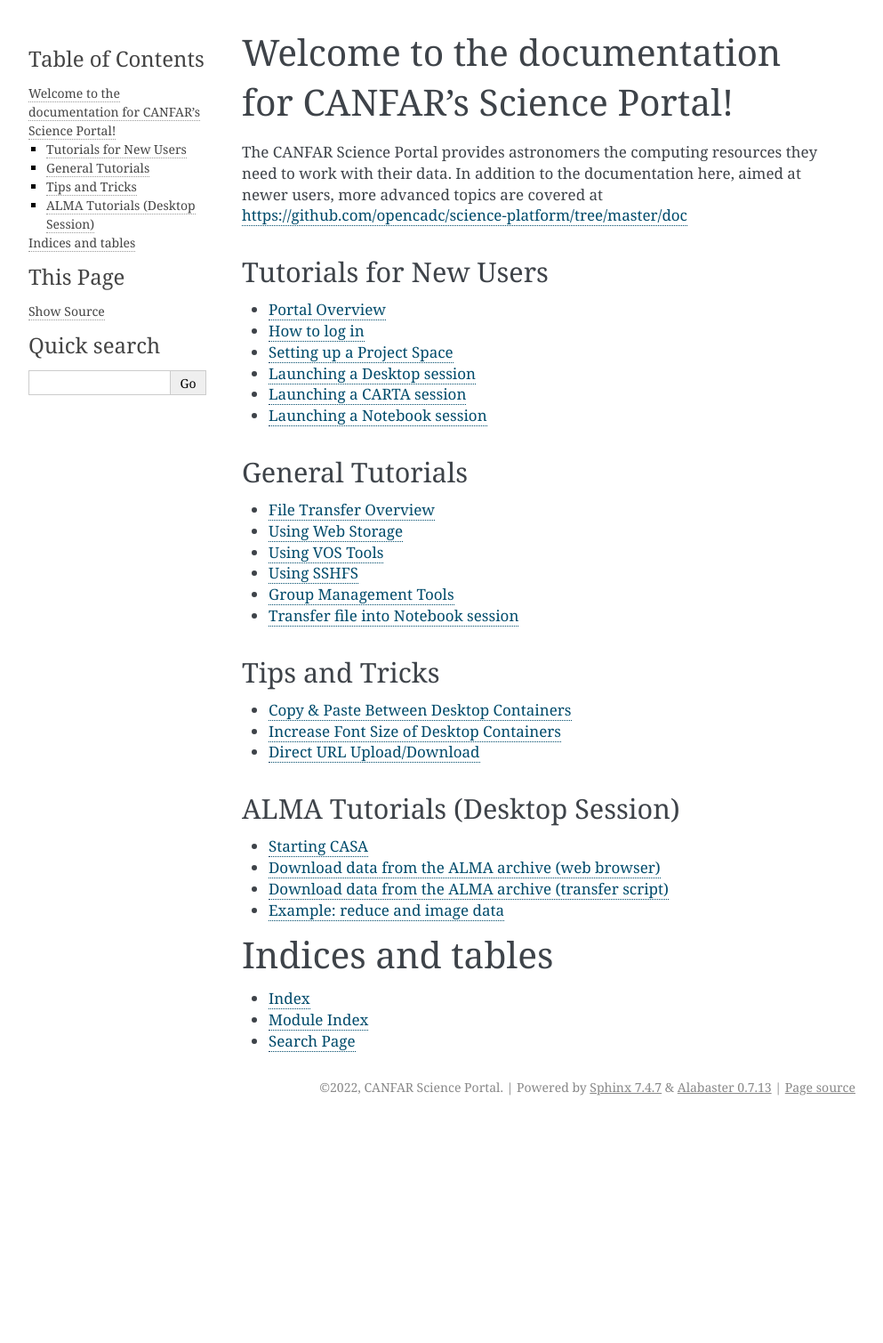
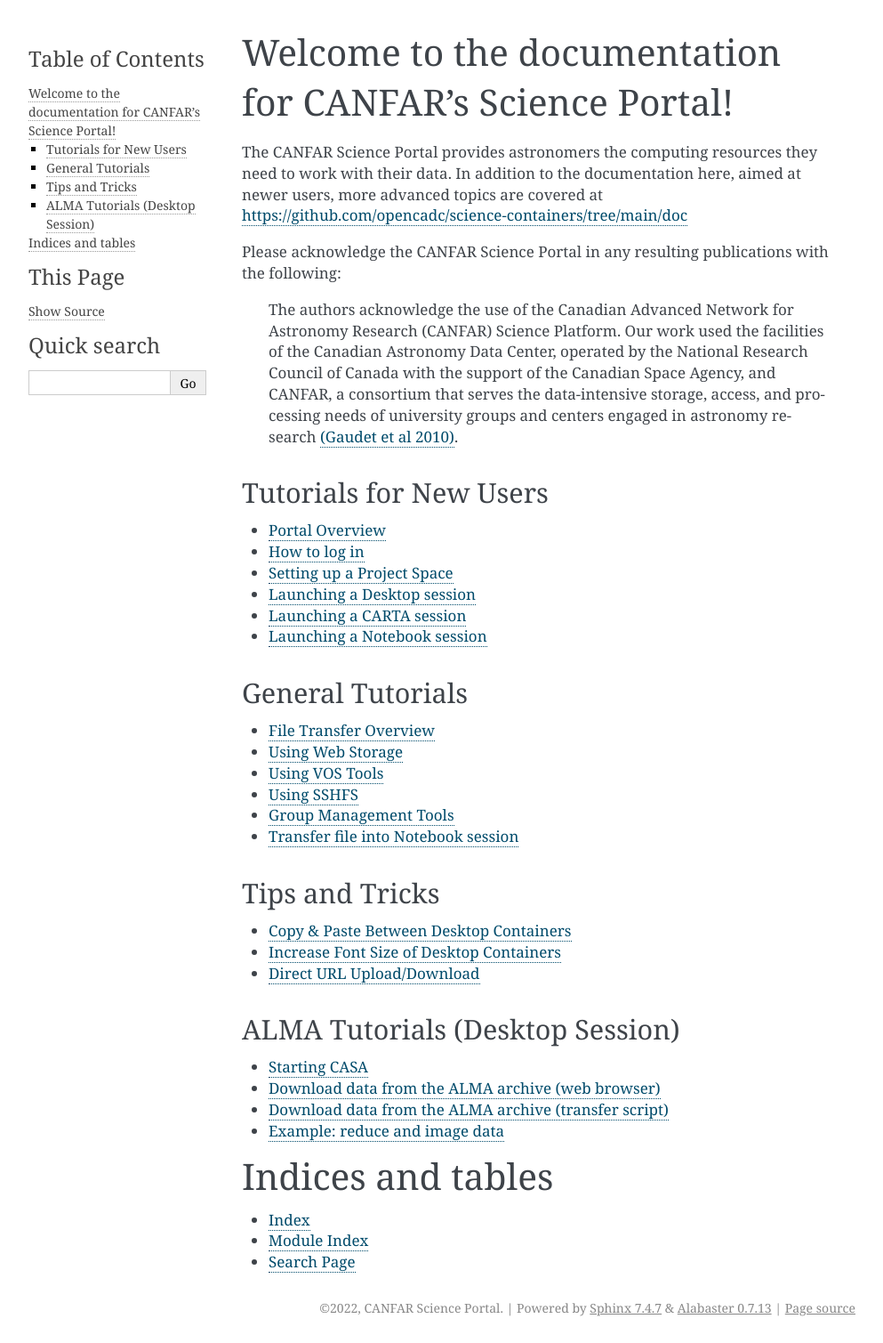
Before and after one commit to sfabbro/science-containers-old, a Sphinx documentation site: the page built from doc/NewUsers/docs/source/index.rst, in a window 1280 px wide. Shown: the whole page at 89% size, without its empty margins (148-1141 px from the left). Built offline with Sphinx 7.4.7, drawn with Linux system fonts in a browser that asks for light colours; before the commit the page ends 1261 px from its top, so only the background shows below that.

Commit message:
Updated readthedocs yaml file and added CANFAR acknowledgements instructions to main page

```diff
--- a/doc/NewUsers/docs/source/index.rst
+++ b/doc/NewUsers/docs/source/index.rst
@@ -10,7 +10,12 @@
 provides astronomers the computing resources they
 need to work with their data.  In addition to the documentation
 here, aimed at newer users, more advanced topics are covered
-at https://github.com/opencadc/science-platform/tree/master/doc
+at https://github.com/opencadc/science-containers/tree/main/doc
+
+Please acknowledge the CANFAR Science Portal in any resulting publications
+with the following:
+
+        The authors acknowledge the use of the Canadian Advanced Network for Astronomy Research (CANFAR) Science Platform. Our work used the facilities of the Canadian Astronomy Data Center, operated by the National Research Council of Canada with the support of the Canadian Space Agency, and CANFAR, a consortium that serves the data-intensive storage, access, and processing needs of university groups and centers engaged in astronomy research `(Gaudet et al 2010) <https://ui.adsabs.harvard.edu/abs/2010SPIE.7740E..1IG/abstract>`_.
 
 Tutorials for New Users
 -----------------------
```
Also changed, not shown: doc/NewUsers/docs/.readthedocs.yaml (added).
